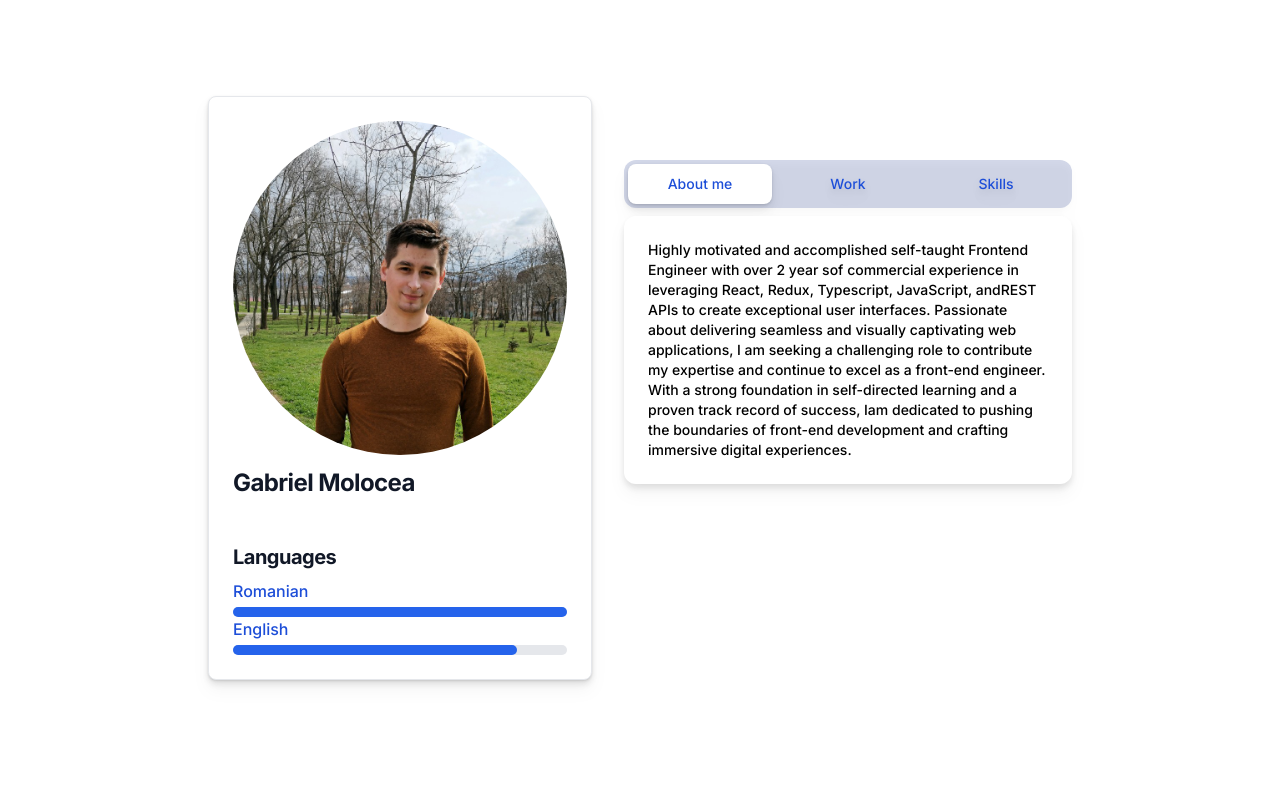
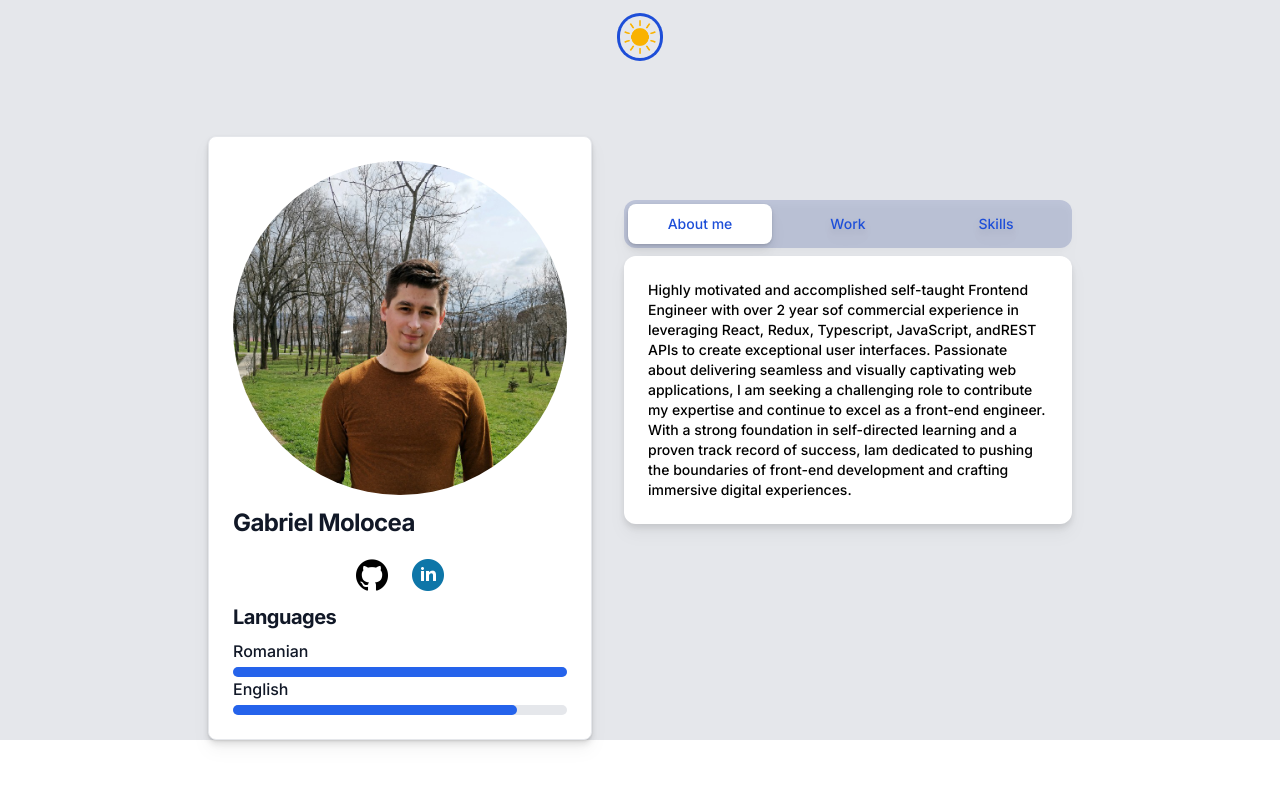
Before and after one commit to GabrielMolocea/portfolio, a Next.js app: page / in a window 1280 px wide. Shown: the top 786 px of the page. Built offline with nearby package versions, Linux system fonts and the light colour scheme.

Commit message:
adding dark theme

```diff
--- a/app/Body/Info.tsx
+++ b/app/Body/Info.tsx
@@ -1,16 +1,49 @@
+"use client"
+import { useRouter } from "next/navigation";
 import ProgressBar from "../Components/ProgressBar";
+import Image from "next/image";
 
-export const Info = () => {
+export default function Info({ isDarkMode }: { isDarkMode: boolean }) {
+    const router = useRouter();
+
+    const redirectToPage = (id: string) => {
+        if (id === "github") {
+            window.open("https://github.com/GabrielMolocea", "_blank");
+        } else if (id === "linkedin") {
+            window.open("https://www.linkedin.com/in/gabriel-molocea", "_blank");
+        }
+    };
+
+    const handleClick = (event: React.MouseEvent<HTMLImageElement>) => {
+        const id = event.currentTarget.id;
+        redirectToPage(id);
+    };
+
     return (
-        <div className="block max-w-sm p-6 bg-white border border-gray-200 rounded-lg shadow hover:bg-gray-100 dark:bg-gray-800 dark:border-gray-700 dark:hover:bg-gray-700 mr-4 drop-shadow-lg">
+        <div
+            className={`block max-w-sm p-6 bg-white border border-gray-200 rounded-lg shadow hover:bg-gray-100 mr-4 drop-shadow-lg ${isDarkMode ? "dark:bg-gray-800 dark:border-gray-700 dark:hover:bg-gray-700" : ""}`}
+        >
             <img className="rounded-full mb-3" src="images/Profile.jpeg" alt="Profile image" />
-            <h5 className="mb-2 text-2xl font-bold tracking-tight text-gray-900 dark:text-white">Gabriel Molocea</h5>
-            <p className="font-normal text-gray-700 dark:text-gray-400"></p>
-            <h5 className="mb-2 text-xl font-bold tracking-tight text-gray-900 dark:text-white pt-9">Languages</h5>
-            <ProgressBar title={'Romanian'} percentage={100} />
-            <ProgressBar title={'English'} percentage={85} />
-
-
+            <h5 className={`mb-2 text-2xl font-bold tracking-tight text-gray-900 ${isDarkMode ? 'dark:text-white' : ''}`}>Gabriel Molocea</h5>
+            <div className="flex flex-row justify-center">
+                <img
+                    className="w-8 h-8 m-3"
+                    id="github"
+                    src="/images/github.png"
+                    alt="github"
+                    onClick={handleClick}
+                />
+                <img
+                    className="w-8 h-8 m-3"
+                    id="linkedin"
+                    src="/images/linkedin.png"
+                    alt="linkedin"
+                    onClick={handleClick}
+                />
+            </div>
+            <h5 className={`mb-2 text-xl font-bold tracking-tight text-gray-900 ${isDarkMode ? 'dark:text-white pt-5' : ''}`}>Languages</h5>
+            <ProgressBar title={"Romanian"} percentage={100} isDarkMode={isDarkMode} />
+            <ProgressBar title={"English"} percentage={85} isDarkMode={isDarkMode} />
         </div>
     );
-};
+}
--- a/app/Body/Tabs.tsx
+++ b/app/Body/Tabs.tsx
@@ -7,7 +7,7 @@ function classNames(...classes: string[]) {
     return classes.filter(Boolean).join(' ')
 }
 
-export default function Tabs() {
+export default function Tabs({ isDarkMode }: { isDarkMode: boolean }) {
     let [categories] = useState({
         'About me': [
             {
@@ -42,7 +42,7 @@ export default function Tabs() {
             },
             {
                 id: 2,
-                title: "The worst advice we've ever heard about coffee",
+                title: '',
                 date: '4d ago',
                 commentCount: 1,
                 shareCount: 2,
@@ -51,19 +51,20 @@ export default function Tabs() {
     })
 
     return (
-        <div className="w-full max-w-md px-2 py-16 sm:px-0 ml-4 drop-shadow-lg">
+        <div className='w-full max-w-md px-2 py-16 sm:px-0 ml-4 drop-shadow-lg'>
             <Tab.Group>
-                <Tab.List className="flex space-x-1 rounded-xl bg-blue-900/20 p-1">
+                <Tab.List className={`flex space-x-1 rounded-xl bg-blue-900/20 p-1 ${isDarkMode ? 'dark:bg-gray-400 dark:border-gray-700 dark:hover:bg-gray-300' : ''}`} >
                     {Object.keys(categories).map((category) => (
                         <Tab
                             key={category}
                             className={({ selected }) =>
                                 classNames(
-                                    'w-full rounded-lg py-2.5 text-sm font-medium leading-5 text-blue-700',
+                                    `w-full rounded-lg py-2.5 text-sm font-medium leading-5 text-blue-700 ${isDarkMode ? 'dark:text-white' : ''}`,
                                     'ring-white ring-opacity-60 ring-offset-2 ring-offset-blue-400 focus:outline-none focus:ring-2',
+                                    isDarkMode ? 'dark:bg-gray-800 dark:border-gray-700 dark:hover:bg-gray-700 ' : '',
                                     selected
                                         ? 'bg-white shadow'
-                                        : 'text-blue-100 hover:bg-white/[0.12] hover:text-white'
+                                        : `text-blue-100 hover:bg-white/[0.12] hover:text-white ${isDarkMode ? 'dark:text-slate-300' : ''}`
                                 )
                             }
                         >
@@ -71,22 +72,23 @@ export default function Tabs() {
                         </Tab>
                     ))}
                 </Tab.List>
-                <Tab.Panels className="mt-2">
+                <Tab.Panels className='mt-2'>
                     {Object.values(categories).map((posts, idx) => (
                         <Tab.Panel
                             key={idx}
                             className={classNames(
                                 'rounded-xl bg-white p-3',
-                                'ring-white ring-opacity-60 ring-offset-2 ring-offset-blue-400 focus:outline-none focus:ring-2'
+                                'ring-white ring-opacity-60 ring-offset-2 ring-offset-blue-400 focus:outline-none focus:ring-2',
+                                isDarkMode ? 'dark:bg-gray-800 dark:border-gray-700 dark:hover:bg-gray-700' : ''
                             )}
                         >
                             <ul>
                                 {posts.map((post) => (
                                     <li
                                         key={post.id}
-                                        className="relative rounded-md p-3 "
+                                        className='relative rounded-md p-3 '
                                     >
-                                        <h3 className="text-sm font-medium leading-5">
+                                        <h3 className={`text-sm font-medium leading-5 ${isDarkMode ? 'dark:text-white' : ''}`}>
                                             {post.title}
                                         </h3>
 
--- a/app/Components/ProgressBar.tsx
+++ b/app/Components/ProgressBar.tsx
@@ -1,10 +1,10 @@
-export default function ProgressBar({ title, percentage }: { title: string, percentage: number }): React.JSX.Element {
+export default function ProgressBar({ title, percentage, isDarkMode }: { title: string, percentage: number, isDarkMode: boolean }): React.JSX.Element {
 
     return (<>
         <div className="flex justify-between mb-1">
-            <span className="text-base font-medium text-blue-700 dark:text-white">{title}</span>
+            <span className={`text-base font-medium text-gray-900 ${isDarkMode ? 'dark:text-white' : ''}`}>{title}</span>
         </div>
-        <div className="w-full bg-gray-200 rounded-full h-2.5 dark:bg-gray-700">
+        <div className={`w-full bg-gray-200 rounded-full h-2.5  ${isDarkMode ? 'dark:bg-gray-700' : ''}`}>
             <div className="bg-blue-600 h-2.5 rounded-full" style={{ width: `${percentage}%` }}></div>
         </div>
     </>);
--- a/app/page.tsx
+++ b/app/page.tsx
@@ -1,13 +1,26 @@
-import { Info } from "./Body/Info";
+'use client'
+import { useState } from "react";
+import Info from "./Body/Info";
 import Tabs from "./Body/Tabs";
 
 export default function Home() {
-  return (<>
-    <div className="flex justify-center self-center pt-24">
-      <Info />
-      <Tabs />
+  const [isDarkMode, setIsDarkMode] = useState(false);
 
+  const toggleTheme = () => {
+    setIsDarkMode((prevMode) => !prevMode);
+  };
+
+  return (
+    <div className={`${isDarkMode ? 'bg-gray-700' : 'bg-gray-200'} min-w-full`}>
+      <div className="flex justify-center pt-4 ">
+        <button className="w-10 h-10 " onClick={toggleTheme}>
+          <img className={`rounded-full ring p-1 ${isDarkMode ? 'ring-black' : 'ring-blue-700'} `} src={isDarkMode ? "images/Moon.png" : "images/Sun.png"} alt="Toggle Theme" />
+        </button>
+      </div>
+      <div className={`flex justify-center self-center pt-20 ${isDarkMode ? 'dark' : ''}`}>
+        <Info isDarkMode={isDarkMode} />
+        <Tabs isDarkMode={isDarkMode} />
+      </div>
     </div>
-  </>
-  )
+  );
 }
--- a/tailwind.config.js
+++ b/tailwind.config.js
@@ -8,9 +8,6 @@ module.exports = {
   theme: {
     extend: {
       backgroundImage: {
-        'sun': 'url(/images/Sun.png)',
-        'gradient-conic':
-          'conic-gradient(from 180deg at 50% 50%, var(--tw-gradient-stops))',
       },
     },
   },
```
Also changed, not shown: public/images/github.png (added), public/images/linkedin.png (added).
